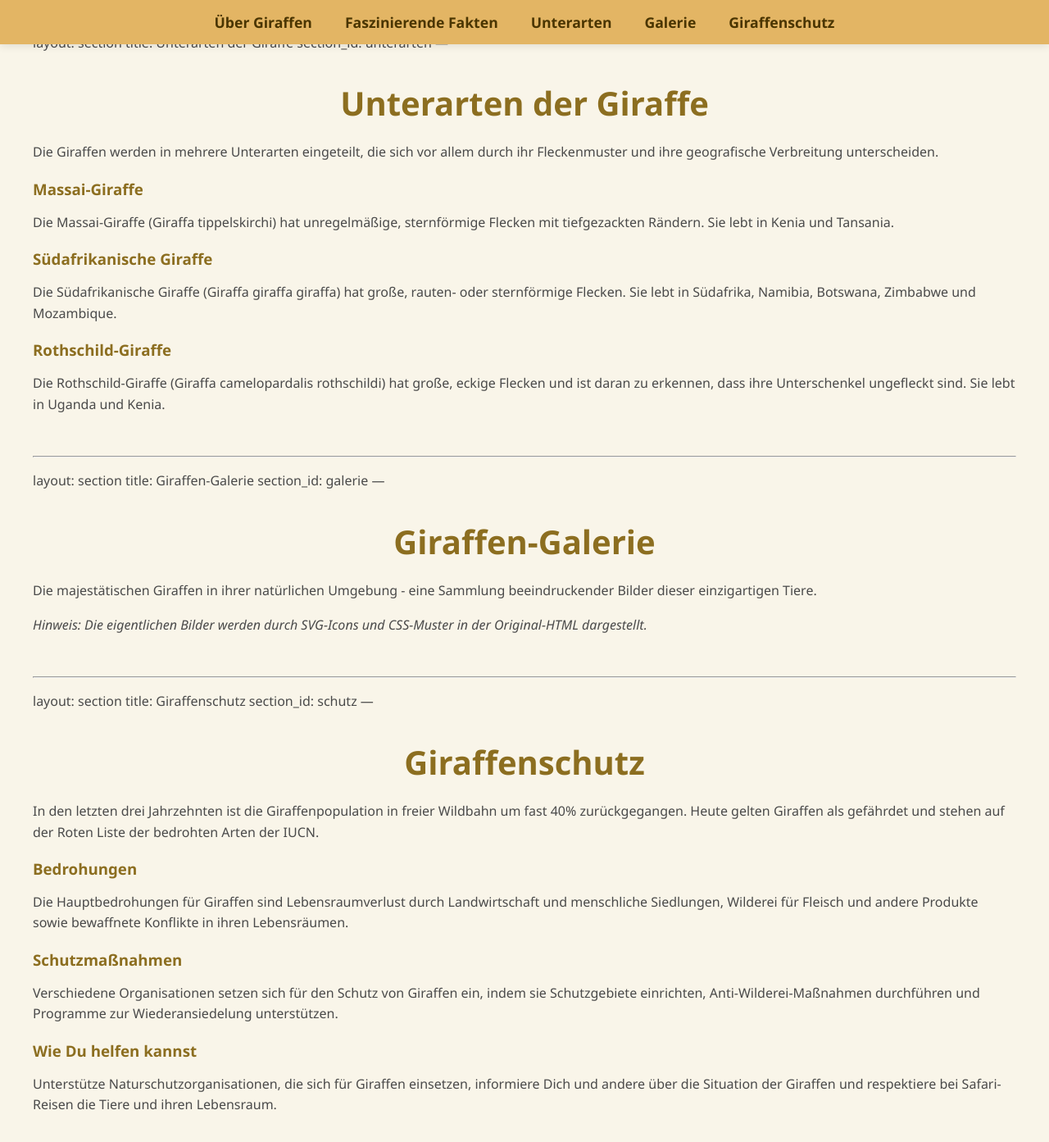
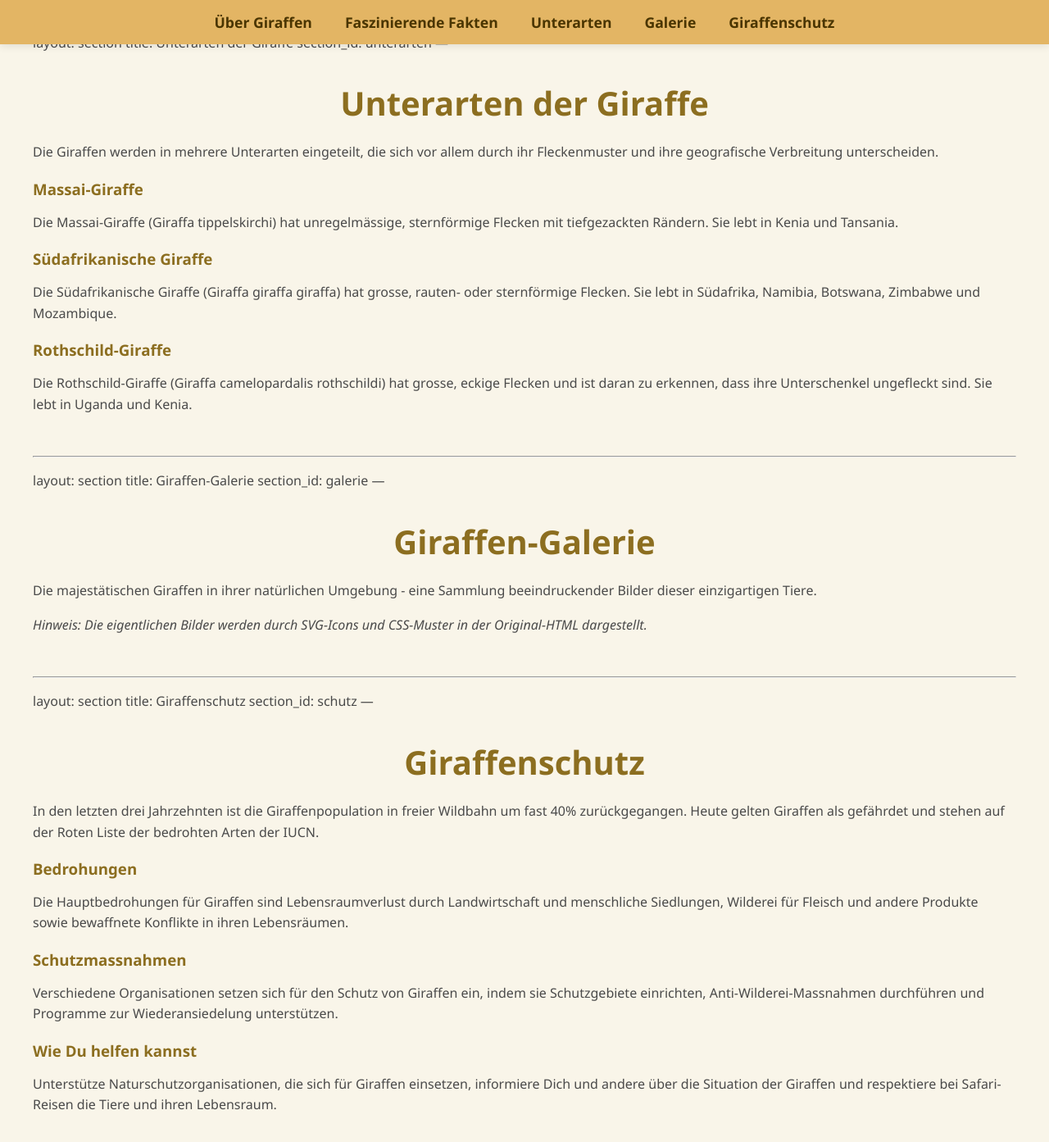
Before and after one commit to Furerito/WE_superstatic, a Jekyll site: the page built from index.md, in a window 1280 px wide and 1400 px high, scrolled down 1363 px. Shown: the top 1393 px of the window at 82% size. Built offline with Jekyll 4.4.1, drawn with Linux system fonts in a browser that asks for light colours; some of the changed text lies outside the part shown.

Commit message:
textkorrektur

```diff
--- a/_content/schutz.md
+++ b/_content/schutz.md
@@ -11,8 +11,8 @@ In den letzten drei Jahrzehnten ist die Giraffenpopulation in freier Wildbahn um
 ### Bedrohungen
 Die Hauptbedrohungen für Giraffen sind Lebensraumverlust durch Landwirtschaft und menschliche Siedlungen, Wilderei für Fleisch und andere Produkte sowie bewaffnete Konflikte in ihren Lebensräumen.
 
-### Schutzmaßnahmen
-Verschiedene Organisationen setzen sich für den Schutz von Giraffen ein, indem sie Schutzgebiete einrichten, Anti-Wilderei-Maßnahmen durchführen und Programme zur Wiederansiedelung unterstützen.
+### Schutzmassnahmen
+Verschiedene Organisationen setzen sich für den Schutz von Giraffen ein, indem sie Schutzgebiete einrichten, Anti-Wilderei-Massnahmen durchführen und Programme zur Wiederansiedelung unterstützen.
 
 ### Wie Du helfen kannst
 Unterstütze Naturschutzorganisationen, die sich für Giraffen einsetzen, informiere Dich und andere über die Situation der Giraffen und respektiere bei Safari-Reisen die Tiere und ihren Lebensraum.
--- a/_content/unterarten.md
+++ b/_content/unterarten.md
@@ -9,10 +9,10 @@ section_id: unterarten
 Die Giraffen werden in mehrere Unterarten eingeteilt, die sich vor allem durch ihr Fleckenmuster und ihre geografische Verbreitung unterscheiden.
 
 ### Massai-Giraffe
-Die Massai-Giraffe (Giraffa tippelskirchi) hat unregelmäßige, sternförmige Flecken mit tiefgezackten Rändern. Sie lebt in Kenia und Tansania.
+Die Massai-Giraffe (Giraffa tippelskirchi) hat unregelmässige, sternförmige Flecken mit tiefgezackten Rändern. Sie lebt in Kenia und Tansania.
 
 ### Südafrikanische Giraffe
-Die Südafrikanische Giraffe (Giraffa giraffa giraffa) hat große, rauten- oder sternförmige Flecken. Sie lebt in Südafrika, Namibia, Botswana, Zimbabwe und Mozambique.
+Die Südafrikanische Giraffe (Giraffa giraffa giraffa) hat grosse, rauten- oder sternförmige Flecken. Sie lebt in Südafrika, Namibia, Botswana, Zimbabwe und Mozambique.
 
 ### Rothschild-Giraffe
-Die Rothschild-Giraffe (Giraffa camelopardalis rothschildi) hat große, eckige Flecken und ist daran zu erkennen, dass ihre Unterschenkel ungefleckt sind. Sie lebt in Uganda und Kenia.
+Die Rothschild-Giraffe (Giraffa camelopardalis rothschildi) hat grosse, eckige Flecken und ist daran zu erkennen, dass ihre Unterschenkel ungefleckt sind. Sie lebt in Uganda und Kenia.
```
Also changed, not shown: _content/fakten.md (+1 -1 lines).
